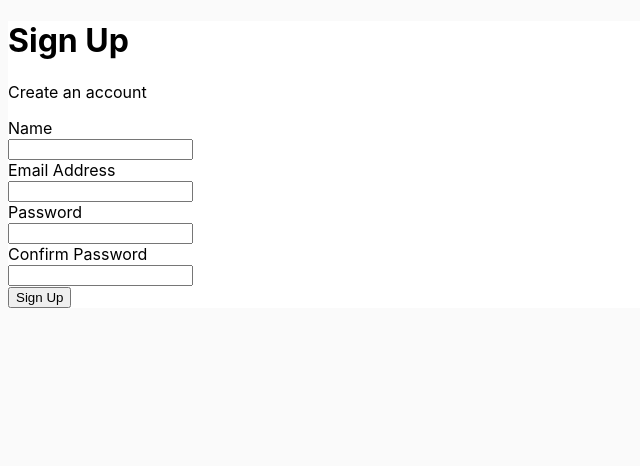
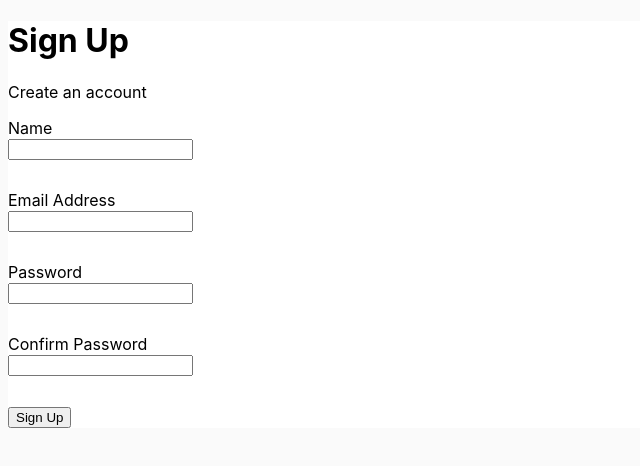
Before and after one commit to darrell-parkhouse-5150/ng-dev-connector, an Angular app in the folder client/: page / in a window 1280 px wide. Shown: the top 466 px of the page, without its empty margins (0-640 px from the left). Built offline with nearby package versions, Linux system fonts and the light colour scheme.

Commit message:
defined the styles for the form control element

```diff
--- a/client/src/app/register/register.component.scss
+++ b/client/src/app/register/register.component.scss
@@ -4,4 +4,7 @@
     h1 {
         text-transform: capitalize;
     }
+    .form-group {
+        margin-bottom: 30px;
+    }
 }
```
